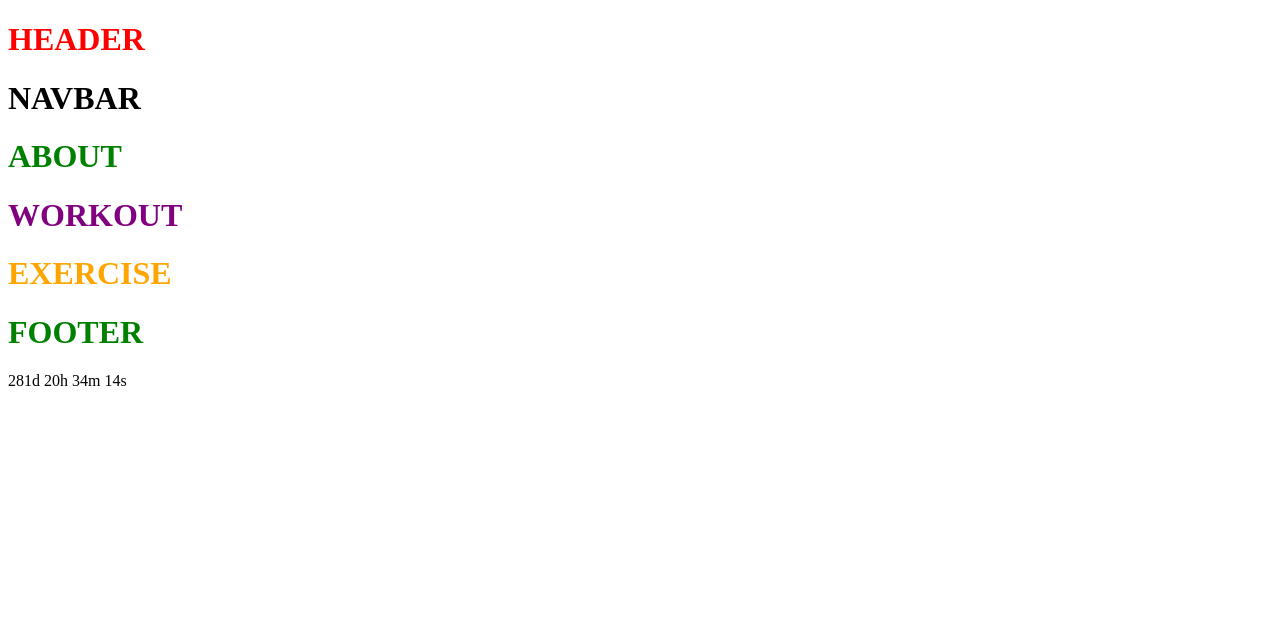
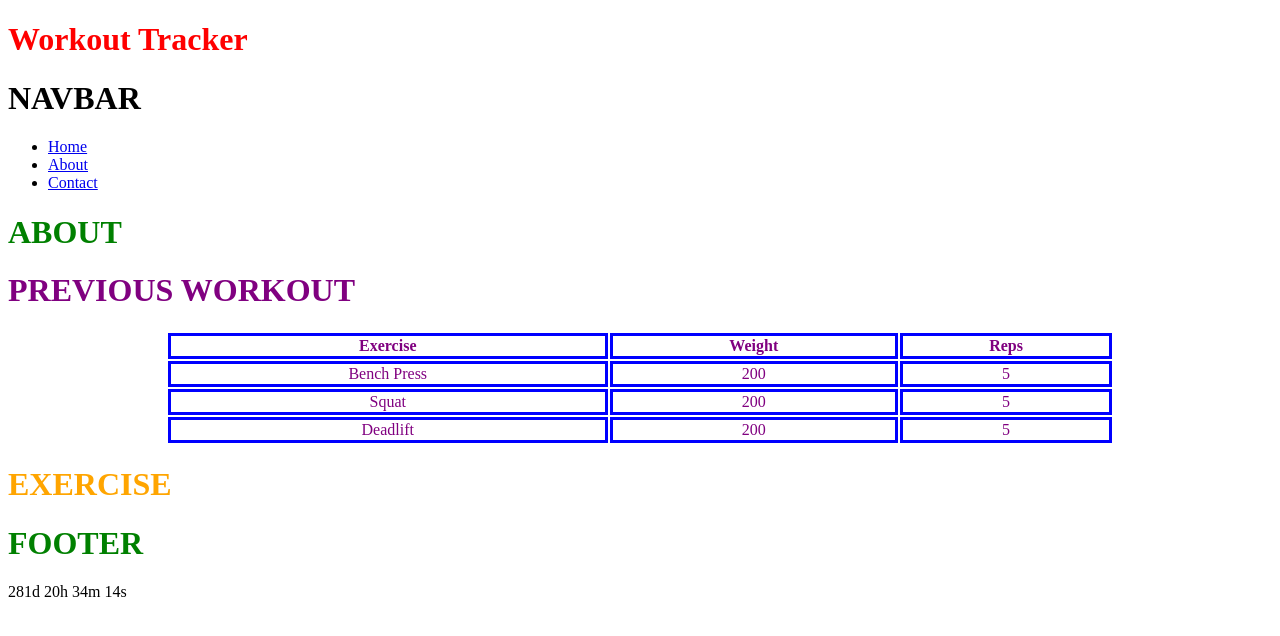
Before and after one commit to chris6661/workout, a plain HTML site: page index.html in a window 1280 px wide. Drawn offline with Linux system fonts and the light colour scheme.

Commit message:
hard coded exercises for first iteration of table

```diff
--- a/index.html
+++ b/index.html
@@ -5,28 +5,60 @@
     <meta http-equiv="X-UA-Compatible" content="IE=edge">
     <meta name="viewport" content="width=device-width, initial-scale=1.0">
     <link rel="stylesheet" href = "style.css">
-    <title>Document</title>
+    <title>Workout Tracker</title>
 </head>
 <body>
 
     <div class = "header">
-        <h1>HEADER</h1>
+        <h1>Workout Tracker</h1>
     </div>
 
     <div class = "navbar">
         <h1>NAVBAR</h1>
+        <!-- navbar items -->
+        <ul>
+            <li><a href="index.html">Home</a></li>
+            <li><a href="about.html">About</a></li>
+            <li><a href="contact.html">Contact</a></li>
     </div>
 
     <div class = "about">
         <h1>ABOUT</h1>
     </div>
 
-    <div class = "workout">
-        <h1>WORKOUT</h1>
+    <div class = "prev-workout">
+        <h1>PREVIOUS WORKOUT</h1>
+        <!-- columns with previous workout exercise, weight, and reps -->
+            <table class="workout-table">
+                <th>Exercise</th>
+                <th>Weight</th>
+                <th>Reps</th>
+
+                <tr>
+                    <td>Bench Press</td>
+                    <td>200</td>
+                    <td>5</td>
+                </tr>
+                <tr>
+                    <td>Squat</td>
+                    <td>200</td>
+                    <td>5</td>
+                </tr>
+                <tr>
+                    <td>Deadlift</td>
+                    <td>200</td>
+                    <td>5</td>
+                </tr>
+
+            </table>
+        <!-- first round single exercise, second round multiple exercies, third round full workout -->
     </div>
 
     <div class = "exercise">
         <h1>EXERCISE</h1>
+
+        <!-- pull in exercise info with api here -->
+
     </div>
 
     <div class = "footer">
--- a/style.css
+++ b/style.css
@@ -1,23 +1,45 @@
+/****** HEADER ******/
+
 .header {
     color: red;
 }
+
+/****** NAV ******/
 
 .nav {
     color: blue;
 }
 
+/****** ABOUT ******/
+
 .about {
     color: green;
 }
 
-.workout {
+/****** WORKOUT ******/
+
+.prev-workout {
     color: purple;
 }
+
+.prev-workout table {
+    width: 75%;
+    margin: auto;
+}
+
+th, td, tr {
+    border: 3px solid blue;
+    text-align: center;
+}
+
+/****** EXERCISE SECTION ******/
 
 .exercise {
     color: orange;
 }
 
+/****** FOOTER ******/
+
 .footer {
     color: green;
 }
```
